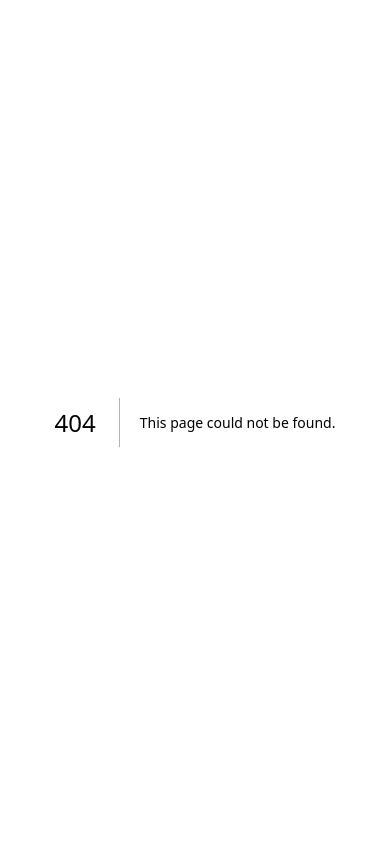
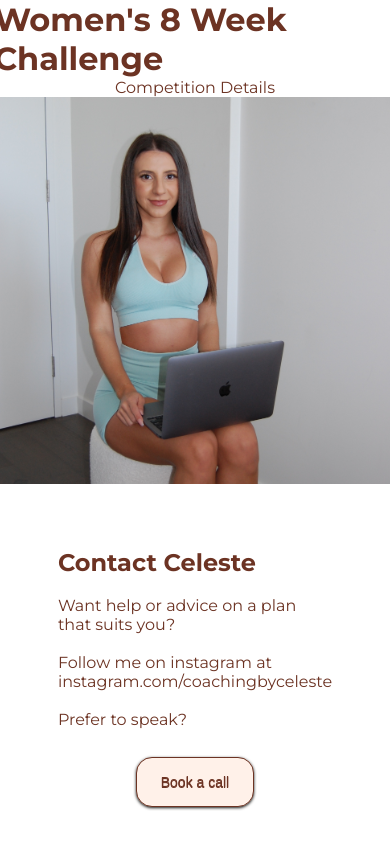
Before and after one commit to JesseO99/coachingbyceleste-website, a Next.js app in the folder coaching-by-celeste/: page /eight_week_challenge in a window 390 px wide. Before the commit this address had no page. Shown: the top 848 px of the page. Built offline with nearby package versions, Linux system fonts and the light colour scheme; a web font is replaced by a local one.

Commit message:
Added Barebones for Women's 8 week challenge page and also fixed the Contact form word wrapping as it was cutting out on phone when in landscape mode.

```diff
--- a/coaching-by-celeste/src/app/components/contact_form/contact_form.css
+++ b/coaching-by-celeste/src/app/components/contact_form/contact_form.css
@@ -7,6 +7,7 @@
     /* height: 30vh; */
     padding: 4em 10vw;
     max-height: min-content;
+    overflow-wrap: break-word;
 }
 
 .contact_image {
--- /dev/null
+++ b/coaching-by-celeste/src/app/eight_week_challenge/page.jsx
@@ -0,0 +1,14 @@
+import styles from "../page.module.css";
+import Contact_form from "../components/contact_form/contact_form";
+export default function Page() {
+  return (
+    <div className={styles.page}>
+      <main className={styles.main}>
+        <h1>Women's 8 Week Challenge</h1>
+        Competition Details
+
+        <Contact_form/>
+      </main>
+    </div>
+  );
+}
```
